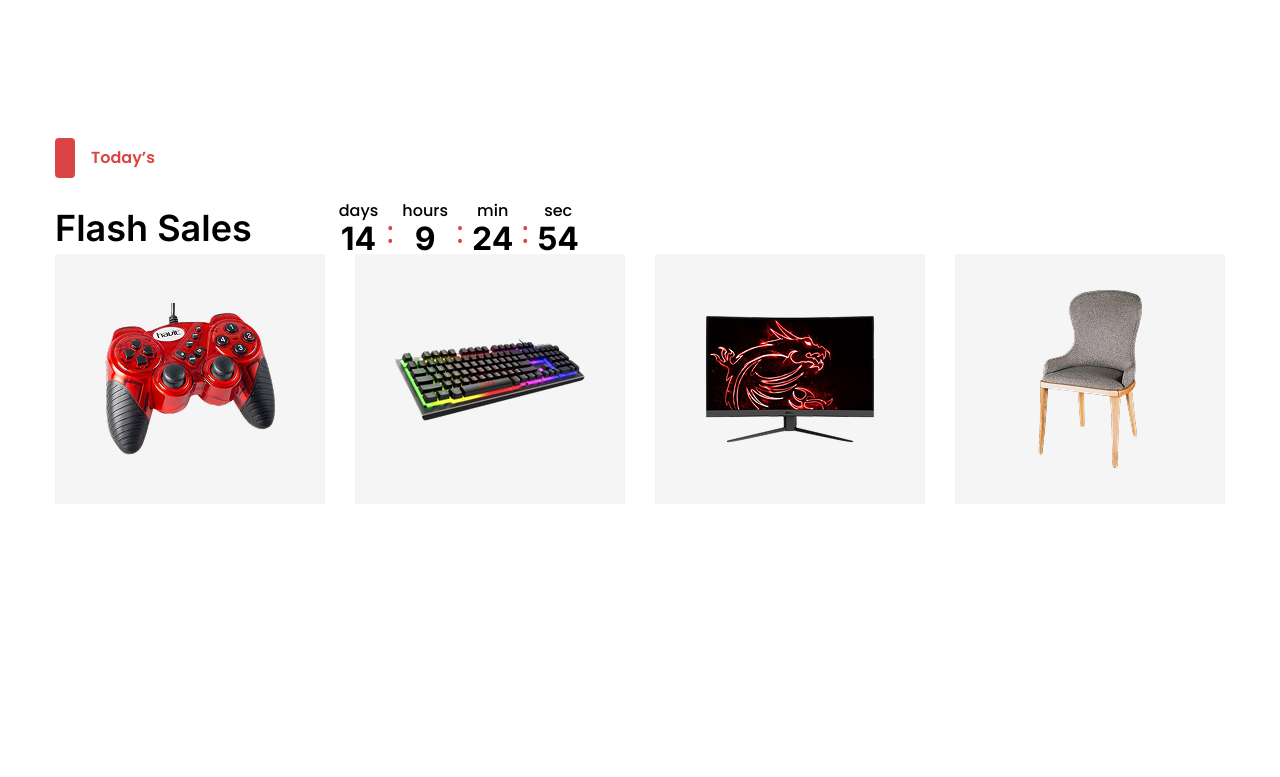
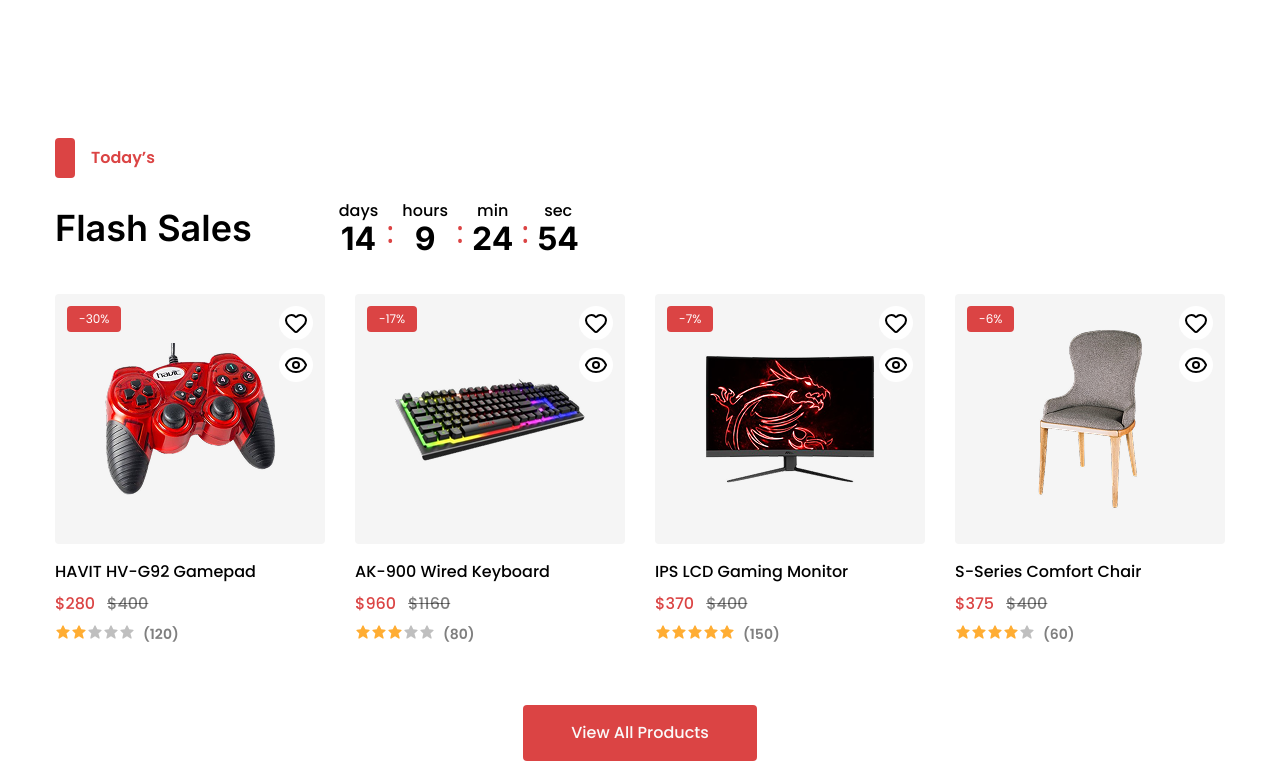
Before and after one commit to kazimayzid/Exclusive-e-commerce, a React (Vite) app: page / in a window 1280 px wide. Shown: the part 493-1270 px from the top of the page. Before the commit the page ends 997 px from the top, so only its background shows below. Built offline with nearby package versions, Linux system fonts and the light colour scheme.

Commit message:
flashsale complite

```diff
--- a/src/components/flashsales/FlashSales.jsx
+++ b/src/components/flashsales/FlashSales.jsx
@@ -3,7 +3,7 @@
 
 export default function FlashSales() {
     return <>
-     <div className="mt-[140px]">
+     <div className="mt-[140px] mb-4">
         <div className="flex items-center gap-x-[16px]">
             <div className="w-[20px] h-[40px] bg-secondary rounded-[4px]"></div>
             <p className="font-poppins font-semibold text-[16px] leading-[20px] text-secondary">Today’s</p>
@@ -12,8 +12,10 @@
             <h1 className="font-inter font-semibold text-[36px] leading-[48px] text-primary">Flash Sales</h1>
             <CountDown/>
         </div>
-        <div><ProductCard/></div>
-        <div></div>
+        <div className="mt-[40px]"><ProductCard/></div>
+        <div className="text-center mt-[60px]">
+            <button className="font-poppins font-medium text-[16px] leading-[24px] text-[#FAFAFA] bg-secondary py-4 px-12 rounded-[4px] cursor-pointer hover:bg-primary duration-300">View All Products</button>
+        </div>
      </div>
     </>
 }
--- a/src/productCard/ProductCard.jsx
+++ b/src/productCard/ProductCard.jsx
@@ -1,19 +1,73 @@
+import { Eye, Heart } from "lucide-react";
 import { products } from "../productData/products";
+import { BiSolidStar } from "react-icons/bi";
 export default function ProductCard() {
   const flashSaleProducts = products.filter(
     (items) => items.status === "flashSale"
   );
-  console.log(flashSaleProducts);
 
   return (
     <>
       <div className="flex gap-x-[30px] overflow-hidden">
         {flashSaleProducts.map((item, i) => (
           <div key={i}>
-            <div className="bg-[#F5F5F5] w-[270px] h-[250px] flex items-center justify-center ">
-              <img src={item.image} alt={item.title} />
+            <div className="overflow-hidden">
+              <div className="relative group bg-[#F5F5F5] w-[270px] h-[250px] flex items-center justify-center rounded-[4px]">
+              <img
+                className="group-hover:scale-125 duration-300"
+                src={item.image}
+                alt={item.title}
+              />
+              <div className="absolute top-[12px] left-[12px] font-poppins font-normal text-[12px] leading-[18px] text-white py-[4px] px-[12px] bg-secondary rounded-[4px]">
+                -
+                {Math.floor(
+                  ((item.mainprice - item.offerprice) / item.mainprice) * 100
+                )}
+                %
+              </div>
+              <div className="w-[34px] h-[34px] rounded-full bg-white absolute right-[12px] top-[12px] flex items-center justify-center hover:bg-secondary hover:text-white duration-300">
+                <Heart />
+              </div>
+              <div className="w-[34px] h-[34px] rounded-full bg-white absolute right-[12px] top-[54px] flex items-center justify-center hover:bg-secondary hover:text-white duration-300">
+                <Eye />
+              </div>
+              <button
+                className="absolute bottom-0 w-full py-2 bg-primary text-white
+                     transform translate-y-full opacity-0
+                     group-hover:translate-y-0 group-hover:opacity-100
+                     transition-all duration-300 cursor-pointer"
+              >
+                Add To Cart
+              </button>
             </div>
-            <div></div>
+            </div>
+            <div className="mt-[16px]">
+              <h1 className="font-poppins font-medium text-[16px] leading-[24px] text-black">
+                {item.title}
+              </h1>
+              <div className="mt-2 flex gap-x-3">
+                <span className="font-poppins font-medium text-[16px] leading-[24px] text-secondary">
+                  ${item.offerprice}
+                </span>
+                <span className="font-poppins font-medium text-[16px] leading-[24px] text-[rgba(0,0,0,0.5)] line-through">
+                  ${item.mainprice}
+                </span>
+              </div>
+              <div className="mt-2 flex gap-x-2">
+                <div className="flex">
+                  {[...Array(5)].map((_, index) =>
+                    index < item.stars ? (
+                      <BiSolidStar key={index} color="#FFAD33" />
+                    ) : (
+                      <BiSolidStar key={index} className="text-black/25" />
+                    )
+                  )}
+                </div>
+                <span className="font-poppins font-semibold text-[14px] leading-[21px] text-[rgba(0,0,0,0.5)]">
+                  ({item.rating})
+                </span>
+              </div>
+            </div>
           </div>
         ))}
       </div>
```
